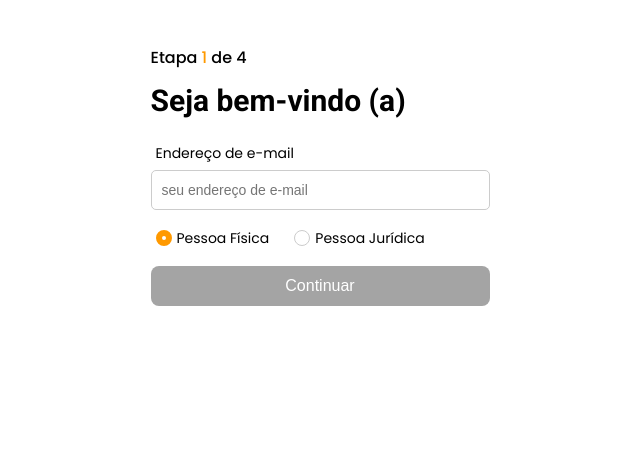
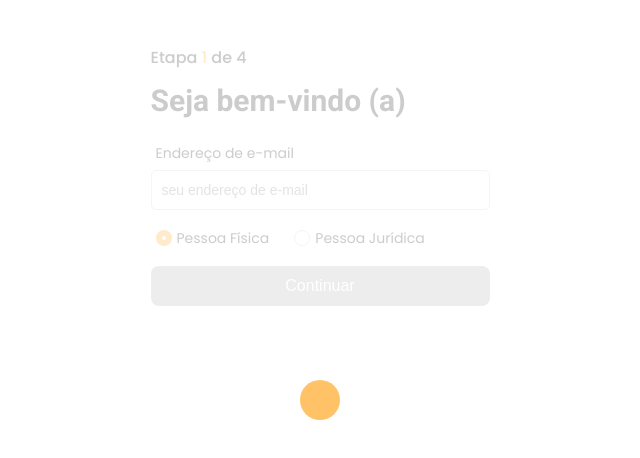
Before and after one commit to joaodivinod/mb-web-challenge, a Vue app: page / in a window 1280 px wide. Shown: the top 458 px of the page, without its empty margins (320-960 px from the left). Built offline with nearby package versions, Linux system fonts and the light colour scheme.

Commit message:
Minor adjustments to code organization and implementation of the loading component

```diff
--- /dev/null
+++ b/src/components/defaultLoading.vue
@@ -0,0 +1,68 @@
+<template>
+  <div class="spinner-overlay" v-if="isLoading">
+    <div class="spinner">
+      <div class="double-bounce1"></div>
+      <div class="double-bounce2"></div>
+    </div>
+  </div>
+</template>
+
+<script setup>
+import { defineProps } from "vue";
+
+defineOptions({
+  name: "defaultLoading",
+});
+
+const props = defineProps({
+  isLoading: { type: Boolean, required: true },
+});
+</script>
+
+<style lang="scss" scoped>
+.spinner-overlay {
+  position: fixed;
+  top: 0;
+  left: 0;
+  width: 100%;
+  height: 100%;
+  background-color: rgba(255, 255, 255, 0.8);
+  display: flex;
+  justify-content: center;
+  align-items: center;
+  z-index: 9999;
+}
+
+.spinner {
+  width: 40px;
+  height: 40px;
+  position: relative;
+}
+
+.double-bounce1,
+.double-bounce2 {
+  width: 100%;
+  height: 100%;
+  border-radius: 50%;
+  background-color: $primary-color;
+  opacity: 0.6;
+  position: absolute;
+  top: 0;
+  left: 0;
+  animation: bounce 2s infinite ease-in-out;
+}
+
+.double-bounce2 {
+  animation-delay: -1s;
+}
+
+@keyframes bounce {
+  0%,
+  100% {
+    transform: scale(0);
+  }
+  50% {
+    transform: scale(1);
+  }
+}
+</style>
--- a/src/pages/Registration/RegistrationForm.vue
+++ b/src/pages/Registration/RegistrationForm.vue
@@ -4,6 +4,7 @@ import RegistrationHeader from "./components/RegistragionHeader.vue";
 import EmailStep from "./components/EmailStep.vue";
 import InfoStep from "./components/InfoStep.vue";
 import PassWordStep from "./components/PassWordStep.vue";
+import defaultLoading from "@/components/defaultLoading.vue";
 
 defineOptions({
   name: "RegistrationForm",
@@ -12,6 +13,7 @@ defineOptions({
 const currentStep = ref(1);
 const email = ref("");
 const userType = ref("fisica");
+const previousUserType = ref(userType.value);
 
 const finalValidation = reactive({
   firstStep: false,
@@ -30,41 +32,6 @@ const passwordData = reactive({
   password: "",
   confirmPassword: "",
 });
-
-const previousUserType = ref(userType.value);
-
-const nextStep = () => {
-  if (currentStep.value < 4) {
-    currentStep.value++;
-  }
-  if (currentStep.value === 2 && previousUserType.value !== userType.value) {
-    infoStepData.name = "";
-    infoStepData.document = "";
-    infoStepData.date = "";
-    infoStepData.phone = "";
-  }
-  previousUserType.value = userType.value;
-};
-
-const backStep = () => {
-  if (currentStep.value > 1) {
-    currentStep.value--;
-  }
-  previousUserType.value = userType.value;
-};
-
-const setEmailData = (emailData) => {
-  email.value = emailData.email;
-  userType.value = emailData.userType;
-};
-
-const setInfoStepData = (field, value) => {
-  infoStepData[field] = value;
-};
-
-const setPasswordData = (field, value) => {
-  passwordData[field] = value;
-};
 
 const title = computed(() => {
   switch (currentStep.value) {
@@ -101,6 +68,40 @@ const isStepValid = computed(() => {
   }
 });
 
+const nextStep = () => {
+  if (currentStep.value < 4) {
+    currentStep.value++;
+  }
+  if (currentStep.value === 2 && previousUserType.value !== userType.value) {
+    infoStepData.name = "";
+    infoStepData.document = "";
+    infoStepData.date = "";
+    infoStepData.phone = "";
+  }
+  previousUserType.value = userType.value;
+};
+
+const backStep = () => {
+  if (currentStep.value > 1) {
+    currentStep.value--;
+  }
+  previousUserType.value = userType.value;
+};
+
+const setEmailData = (emailData) => {
+  email.value = emailData.email;
+  userType.value = emailData.userType;
+};
+
+const setInfoStepData = (field, value) => {
+  infoStepData[field] = value;
+};
+
+const setPasswordData = (field, value) => {
+  passwordData[field] = value;
+};
+
+// Métodos de validação
 const validateFirstStep = (isEmailValid) => {
   finalValidation.firstStep = isEmailValid;
 };
@@ -116,6 +117,7 @@ const validateThirdStep = (isValid) => {
 
 <template>
   <main>
+    <defaultLoading :isLoading="true" />
     <section class="form">
       <RegistrationHeader :title="title" :step="currentStep" />
       <EmailStep
--- a/src/pages/Registration/components/InfoStep.vue
+++ b/src/pages/Registration/components/InfoStep.vue
@@ -1,5 +1,12 @@
 <script setup>
-import { computed, reactive, defineEmits, defineProps, watch } from "vue";
+import {
+  computed,
+  reactive,
+  defineEmits,
+  defineProps,
+  watch,
+  onMounted,
+} from "vue";
 import inputError from "@/components/inputError.vue";
 import {
   validateName,
@@ -18,8 +25,6 @@ const props = defineProps({
 
 const emit = defineEmits(["setInfoStepData", "isSecondStepValid"]);
 
-const isLegalPerson = computed(() => props.userType === "juridica");
-
 const errors = reactive({
   name: "",
   document: "",
@@ -32,6 +37,21 @@ const touched = reactive({
   document: false,
   date: false,
   phone: false,
+});
+
+const isLegalPerson = computed(() => props.userType === "juridica");
+
+const isFormValid = computed(() => {
+  return (
+    props.infoStepData.name &&
+    !errors.name &&
+    props.infoStepData.document &&
+    !errors.document &&
+    props.infoStepData.date &&
+    !errors.date &&
+    props.infoStepData.phone &&
+    !errors.phone
+  );
 });
 
 const validateField = (field) => {
@@ -86,18 +106,13 @@ const formatDocument = (value) => {
   }
 };
 
-const isFormValid = computed(() => {
-  return (
-    props.infoStepData.name &&
-    !errors.name &&
-    props.infoStepData.document &&
-    !errors.document &&
-    props.infoStepData.date &&
-    !errors.date &&
-    props.infoStepData.phone &&
-    !errors.phone
-  );
-});
+const validateAllFields = () => {
+  validateField("name");
+  validateField("document");
+  validateField("date");
+  validateField("phone");
+  emit("isSecondStepValid", isFormValid.value);
+};
 
 watch(
   () => [
@@ -107,18 +122,19 @@ watch(
     props.infoStepData.phone,
   ],
   () => {
-    validateField("name");
-    validateField("document");
-    validateField("date");
-    validateField("phone");
+    validateAllFields();
   }
 );
+
+onMounted(() => {
+  validateAllFields();
+});
 </script>
 
 <template>
   <section class="stepContainer">
     <div class="defaultInput">
-      <h3>{{ isLegalPerson ? "Pessoa Jurídica" : "Pessoa Física" }}</h3>
+      <h3>{{ isLegalPerson ? "Nome da Empresa" : "Nome" }}</h3>
       <input
         type="text"
         v-model="props.infoStepData.name"
```
